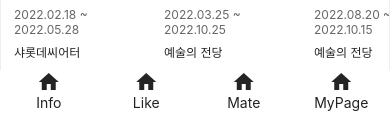
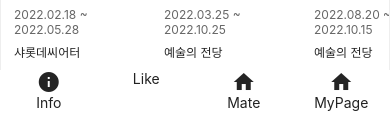
Before and after one commit to jypark8806/retail, a React Native app: screen /home in a window 390 px wide. Shown: the part 704-841 px from the top of the page. Built offline with nearby package versions, Linux system fonts and the light colour scheme; no server answers.

Commit message:
아이콘 변경

```diff
--- a/src/screens/BottomTab.tsx
+++ b/src/screens/BottomTab.tsx
@@ -9,9 +9,16 @@ import {Like} from '../components/like';
 import {Mate} from '../components/mate';
 import {home} from './home';
 import Logo from 'components/logo';
-import {SearchButton} from 'components/button';
+import { SearchButton } from 'components/button';
 import { Text, TouchableOpacity, View } from 'react-native';
-import {Icon} from '@rneui/themed';
+import { Icon } from '@rneui/themed';
+
+const iconNames: any = {
+ Info: 'info',
+ Like: '',
+ Mate: 'home',
+ MyPage: 'home'
+}
 
 const BottomTabBar = ({state, descriptors, navigation}: any) => {
   return (
@@ -59,7 +66,8 @@ const BottomTabBar = ({state, descriptors, navigation}: any) => {
               onLongPress={onLongPress}
               style={{ flex: 1}}
             >
-              <Icon name="home" />
+
+              <Icon name={iconNames[route.name]} />
               <Text style={{ textAlign: 'center', color: isFocused ? '#673ab7' : '#222' }}>
                 {label}
               </Text>
```
